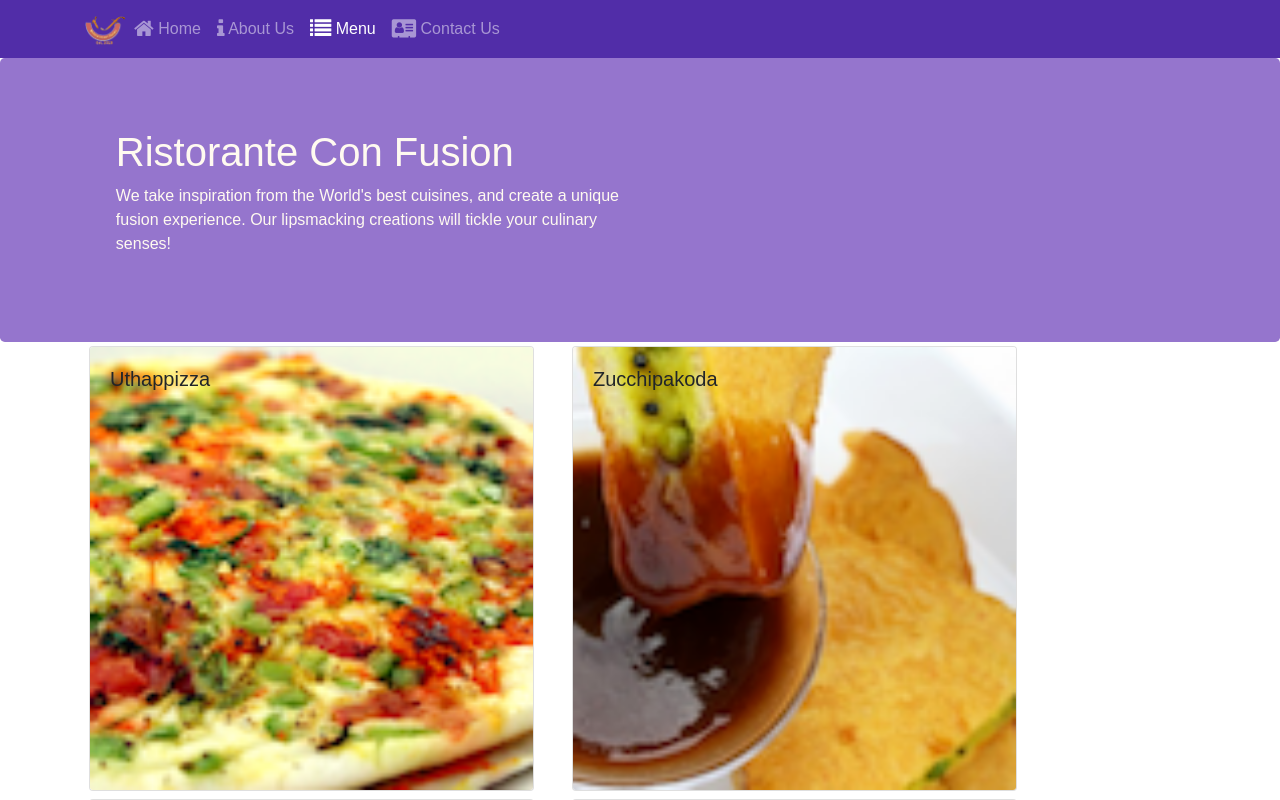
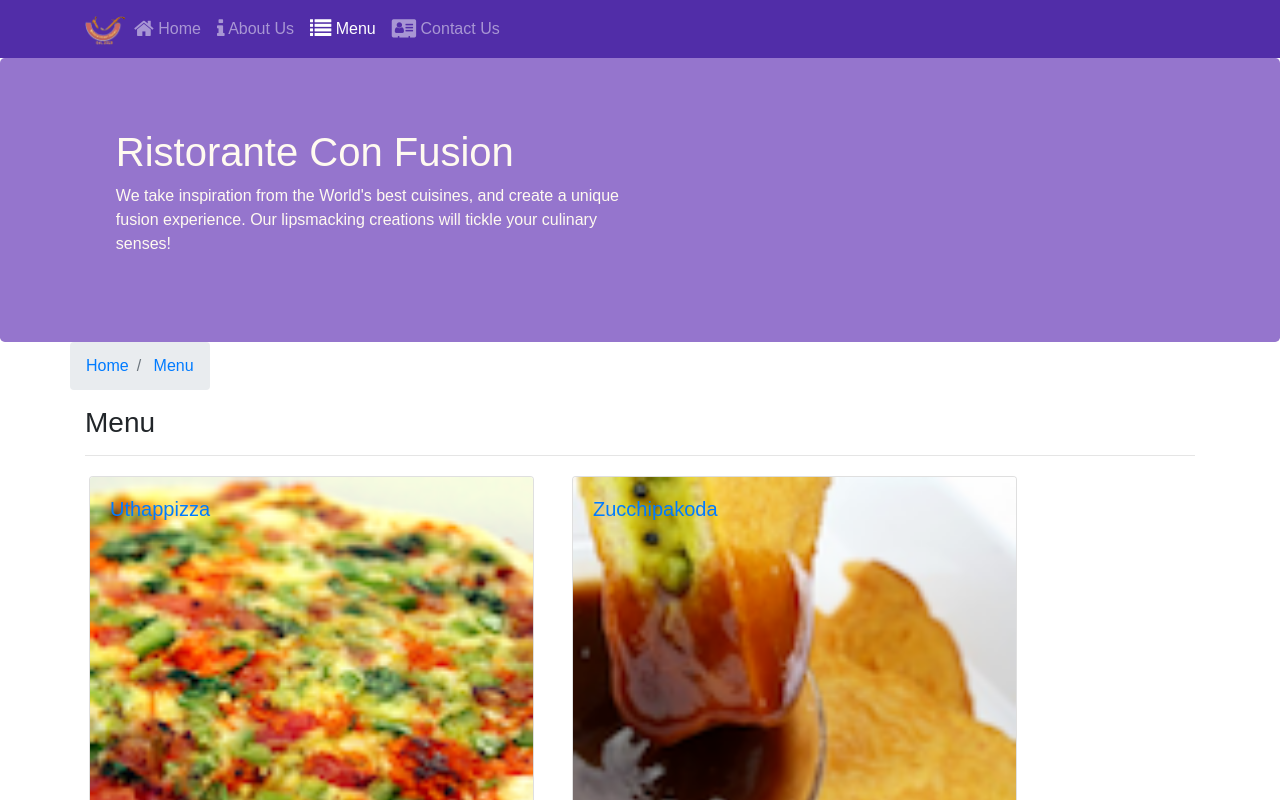
Before and after one commit to marcossevilla/con-react, a React (Create React App) app: page /menu in a window 1280 px wide. Shown: the top 800 px of the page. Built offline with nearby package versions, Linux system fonts and the light colour scheme.

Commit message:
single page part 2

```diff
--- a/src/components/ContactComponent.js
+++ b/src/components/ContactComponent.js
@@ -1,8 +1,20 @@
 import React from 'react';
+import { Breadcrumb, BreadcrumbItem } from 'reactstrap';
+import { Link } from 'react-router-dom';
 
 function Contact(props) {
     return (
         <div className="container">
+            <div className="row">
+                <Breadcrumb>
+                    <BreadcrumbItem><Link to='/home'> Home </Link></BreadcrumbItem>
+                    <BreadcrumbItem active><Link to='/contactus'> Contact Us </Link></BreadcrumbItem>
+                </Breadcrumb>
+                <div className="col-12">
+                    <h3> Contact Us </h3>
+                    <hr />
+                </div>
+            </div>
             <div className="row row-content">
                 <div className="col-12">
                 <h3>Location Information</h3>
--- a/src/components/DishdetailComponent.js
+++ b/src/components/DishdetailComponent.js
@@ -1,7 +1,10 @@
 import React from 'react';
-import { Card, CardImg, CardTitle, CardText, CardBody } from 'reactstrap';
+import { Card, CardImg, CardTitle, CardText, CardBody,
+    Breadcrumb, BreadcrumbItem } from 'reactstrap';
+import { Link } from 'react-router-dom';
 
 function RenderDish({dish}) {
+
     if (dish != null) {
         return(
             <div className="col-12 col-md-5 m-1">
@@ -21,7 +24,6 @@
         );
     }
 }
-
 
 function RenderComments({comments}) {
 
@@ -54,12 +56,23 @@
 }
 
 const Dishdetail = (props) => {
+
     if (props.dish != null) {
         return (
-            <div class="container">
+            <div className="container">
                 <div className="row">
-                    <RenderDish dish={props.dish}/>
-                    <RenderComments comments={props.dish.comments}/>
+                    <Breadcrumb>
+                        <BreadcrumbItem><Link to="/menu">Menu</Link></BreadcrumbItem>
+                        <BreadcrumbItem active>{props.dish.name}</BreadcrumbItem>
+                    </Breadcrumb>
+                    <div className="col-12">
+                        <h3>{props.dish.name}</h3>
+                        <hr />
+                    </div>
+                </div>
+                <div className="row">
+                    <RenderDish dish={props.dish} />
+                    <RenderComments comments={props.comments} />
                 </div>
             </div>
         );
--- a/src/components/MainComponent.js
+++ b/src/components/MainComponent.js
@@ -3,7 +3,6 @@
 import Header from './HeaderComponent';
 import Menu from './MenuComponent';
 import Contact from './ContactComponent';
-// eslint-disable-next-line
 import DishDetail from './DishdetailComponent';
 import Footer from './FooterComponent';
 import { DISHES } from '../shared/dishes';
@@ -36,12 +35,23 @@
             );
         }
 
+        const DishWithId = ({match}) => {
+
+            return (
+                <DishDetail
+                    dish={this.state.dishes.filter((dish) => dish.id === parseInt(match.params.dishId, 10))[0]}
+                    comments={this.state.comments.filter((comment) => comment.dishId === parseInt(match.params.dishId,10))}
+                />
+            );
+        }
+
         return (
             <div>
                 <Header />
                 <Switch>
                     <Route path="/home" component={HomePage} />
                     <Route exact path="/menu" component={ () => <Menu dishes={this.state.dishes}/> } />
+                    <Route path="/menu/:dishId" component={DishWithId}/>
                     <Route exact path="/contactus" component={Contact} />
                     <Redirect to="/home" />
                 </Switch>
--- a/src/components/MenuComponent.js
+++ b/src/components/MenuComponent.js
@@ -1,14 +1,17 @@
 import React from 'react';
-import { Card, CardImg, CardImgOverlay, CardTitle } from 'reactstrap';
+import { Card, CardImg, CardImgOverlay, CardTitle,
+    Breadcrumb, BreadcrumbItem } from 'reactstrap';
+import { Link } from 'react-router-dom';
 
-function RenderMenuItem({ dish, onClick }) {
-
+function RenderMenuItem ({dish, onClick}) {
     return (
-        <Card onClick={() => onClick(dish.id)}>
-            <CardImg width="100%" src={dish.image} alt={dish.name}/>
-            <CardImgOverlay>
-                <CardTitle> {dish.name} </CardTitle>
-            </CardImgOverlay>
+        <Card>
+            <Link to={`/menu/${dish.id}`} >
+                <CardImg width="100%" src={dish.image} alt={dish.name} />
+                <CardImgOverlay>
+                    <CardTitle>{dish.name}</CardTitle>
+                </CardImgOverlay>
+            </Link>
         </Card>
     );
 }
@@ -18,13 +21,23 @@
     const menu = props.dishes.map((dish) => {
         return (
             <div key={dish.id} className="col-12 col-md-5 m-1">
-                <RenderMenuItem dish={dish} onClick={props.onClick} />
+                <RenderMenuItem dish={dish} />
             </div>
         );
     });
 
     return (
         <div className="container">
+            <div className="row">
+                <Breadcrumb>
+                    <BreadcrumbItem><Link to='/home'> Home </Link></BreadcrumbItem>
+                    <BreadcrumbItem active><Link to='/menu'> Menu </Link></BreadcrumbItem>
+                </Breadcrumb>
+                <div className="col-12">
+                    <h3> Menu </h3>
+                    <hr />
+                </div>
+            </div>
             <div className="row">
                 {menu}
             </div>
```
Lines whose indentation alone changed are shown as unchanged.
